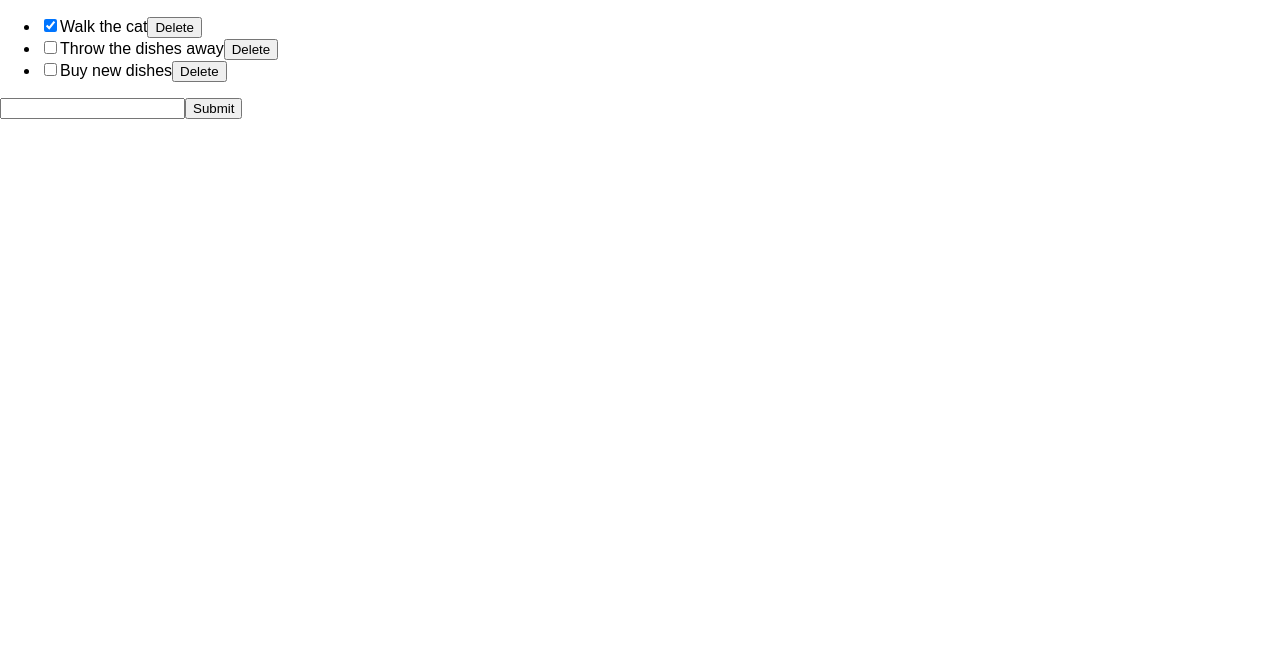
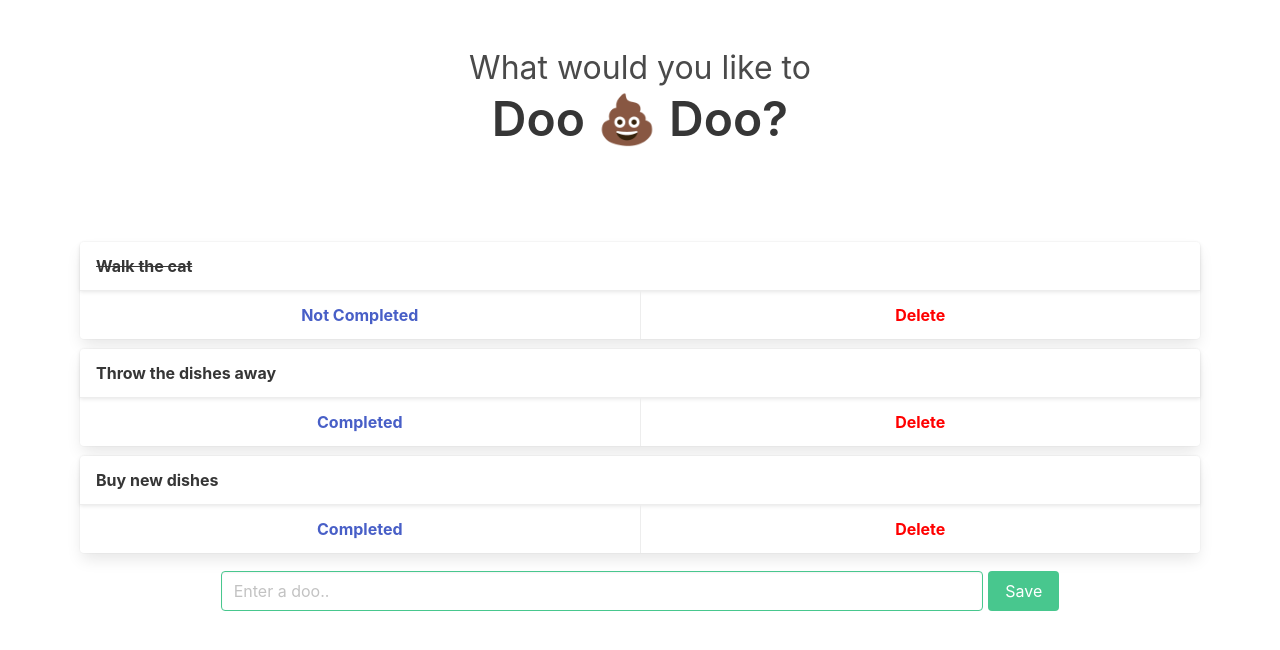
Before and after one commit to stevenpeniche/react-todo, a React (Create React App) app: page / in a window 1280 px wide. Shown: the top 650 px of the page. Built offline with nearby package versions, Linux system fonts and the light colour scheme.

Commit message:
Add Bulma CSS Framework & Edit Design

```diff
--- a/package.json
+++ b/package.json
@@ -3,6 +3,8 @@
   "version": "0.1.0",
   "private": true,
   "dependencies": {
+    "bulma": "^0.6.1",
+    "font-awesome": "^4.7.0",
     "react": "^16.1.1",
     "react-dom": "^16.1.1",
     "react-scripts": "1.0.17"
--- a/public/index.html
+++ b/public/index.html
@@ -19,7 +19,7 @@
       work correctly both with client-side routing and a non-root public URL.
       Learn how to configure a non-root public URL by running `npm run build`.
     -->
-    <title>React App</title>
+    <title>Doo Doo</title>
   </head>
   <body>
     <noscript>
--- a/src/App.css
+++ b/src/App.css
@@ -1,28 +1,15 @@
-/*.App {
-  text-align: center;
-}*/
-
-.App-logo {
-  animation: App-logo-spin infinite 20s linear;
-  height: 80px;
+.card {
+	margin-bottom: 10px;
 }
 
-.App-header {
-  background-color: #222;
-  height: 150px;
-  padding: 20px;
-  color: white;
+.todos {
+	max-width: 60%;
 }
 
-.App-title {
-  font-size: 1.5em;
+.submit-todo-form {
+	padding-top: 20px;
 }
 
-.App-intro {
-  font-size: large;
+.input {
+	margin-right: 5px;
 }
-
-@keyframes App-logo-spin {
-  from { transform: rotate(0deg); }
-  to { transform: rotate(360deg); }
-}
--- a/src/App.js
+++ b/src/App.js
@@ -1,6 +1,7 @@
 import React, { Component } from 'react';
 import './App.css';
 import ToDo from './components/ToDo.js'
+
 
 class App extends Component {
 	constructor(props) {
@@ -41,15 +42,33 @@ class App extends Component {
   render() {
     return (
       <div className="App">
-				<ul>
-					{ this.state.todos.map( (todo, index) =>
-						<ToDo key={ index } description={ todo.description } isCompleted={ todo.isCompleted } toggleComplete={ () => this.toggleComplete(index) } deleteTodo={ () => this.deleteTodo(index) }/>
-					)}
-				</ul>
-				<form onSubmit={ (e) => this.handleSubmit(e) }>
-					<input type="text" value={ this.state.newTodoDescription } onChange={ (e) => this.handleChange(e) }/>
-					<input type="submit" />
-				</form>
+				<section className="section">
+					<div className="container">
+						<p className="subtitle is-3 has-text-centered"> What would you like to</p>
+						<p className="title is-1 has-text-centered">Doo <span role="img" aria-label="poop emoji">💩</span> Doo?</p>
+					</div>
+				</section>
+				<section className="section">
+					<div className="container is-fluid">
+						<ul className="todos container">
+							{ this.state.todos.map( (todo, index) =>
+								<ToDo key={ index } description={ todo.description } isCompleted={ todo.isCompleted } toggleComplete={ () => this.toggleComplete(index) } deleteTodo={ () => this.deleteTodo(index) }/>
+							)}
+						</ul>
+						<div className="submit-todo-form columns is-mobile is-centered">
+							<input type="text"
+								value={ this.state.newTodoDescription }
+								onChange={ (e) => this.handleChange(e) }
+								placeholder="Enter a doo.."
+								className="column is-two-thirds input is-success"
+							/>
+							<input type="submit"
+								value="Save" onClick={ (e) => this.handleSubmit(e) }
+								className="coulmn button is-success"
+							/>
+						</div>
+					</div>
+				</section>
 			</div>
     );
   }
--- a/src/components/ToDo.js
+++ b/src/components/ToDo.js
@@ -1,12 +1,34 @@
 import React, { Component } from 'react';
 
 class ToDo extends Component {
+	strikeIfComplete(isCompleted) {
+		if(isCompleted) {
+			return <strike>{ this.props.description }</strike>
+		}
+		return this.props.description
+	}
+
+	changeButtonIfComplete(isCompleted) {
+		if(isCompleted) {
+			return <strong>Not Completed</strong>
+		}
+		return <strong>Completed</strong>
+	}
+
 	render() {
 		return (
-			<li>
-				<input type="checkbox" checked={ this.props.isCompleted } onChange={ this.props.toggleComplete }/>
-				<span>{ this.props.description }</span>
-				<button type='button' onClick={ this.props.deleteTodo }>Delete</button>
+			<li className="card">
+				<header className="card-header">
+					<p className="card-header-title">{ this.strikeIfComplete(this.props.isCompleted) }</p>
+				</header>
+				<footer className="card-footer">
+					<a type='button' onClick={ this.props.toggleComplete } className="card-footer-item">
+						{ this.changeButtonIfComplete(this.props.isCompleted) }
+					</a>
+					<a type='button' onClick={ this.props.deleteTodo } className="card-footer-item">
+						<font color="red"><strong>Delete</strong></font>
+					</a>
+				</footer>
 			</li>
 		)
 	}
--- a/src/index.css
+++ b/src/index.css
@@ -1,5 +1,5 @@
-body {
+/*body {
   margin: 0;
   padding: 0;
   font-family: sans-serif;
-}
+}*/
--- a/src/index.js
+++ b/src/index.js
@@ -1,6 +1,8 @@
 import React from 'react';
 import ReactDOM from 'react-dom';
 import './index.css';
+import 'bulma/css/bulma.css'
+import 'font-awesome/css/font-awesome.min.css';
 import App from './App';
 import registerServiceWorker from './registerServiceWorker';
 
```
Also changed, not shown: 1 other file (tests, documents, lock files or other folders).
